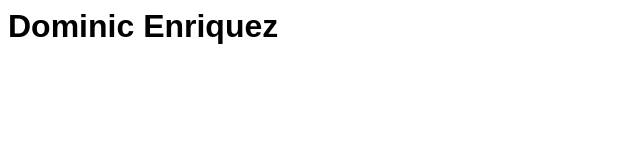
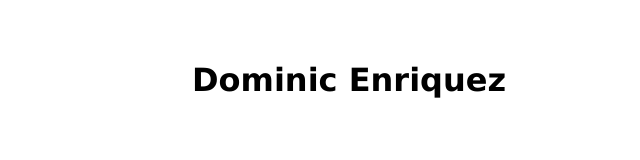
Before and after one commit to enriquezd/enriquezd.github.io, a plain HTML site: page index.html in a window 1280 px wide. Shown: the whole page, without its empty margins (0-640 px from the left). Drawn offline with Linux system fonts and the light colour scheme.

Commit message:
formatted name positioning

```diff
--- a/index.html
+++ b/index.html
@@ -5,9 +5,5 @@
     <title>Dominic Enriquez</title>
     <link rel="stylesheet" href="style.css">
 </head>
-<body>
-    <h1 class ="header">
-        Dominic Enriquez
-    </h1>
-</body>
+<h1 class="name">Dominic Enriquez</h1>
 </html>
--- a/style.css
+++ b/style.css
@@ -1,3 +1,9 @@
-.header {
-    font-family: Arial, sans-serif;
+body {
+    font-family: Verdana, sans-serif;
 }
+
+.name {
+    position: absolute;
+    left: 15%;
+    top: 5%;
+}
```
